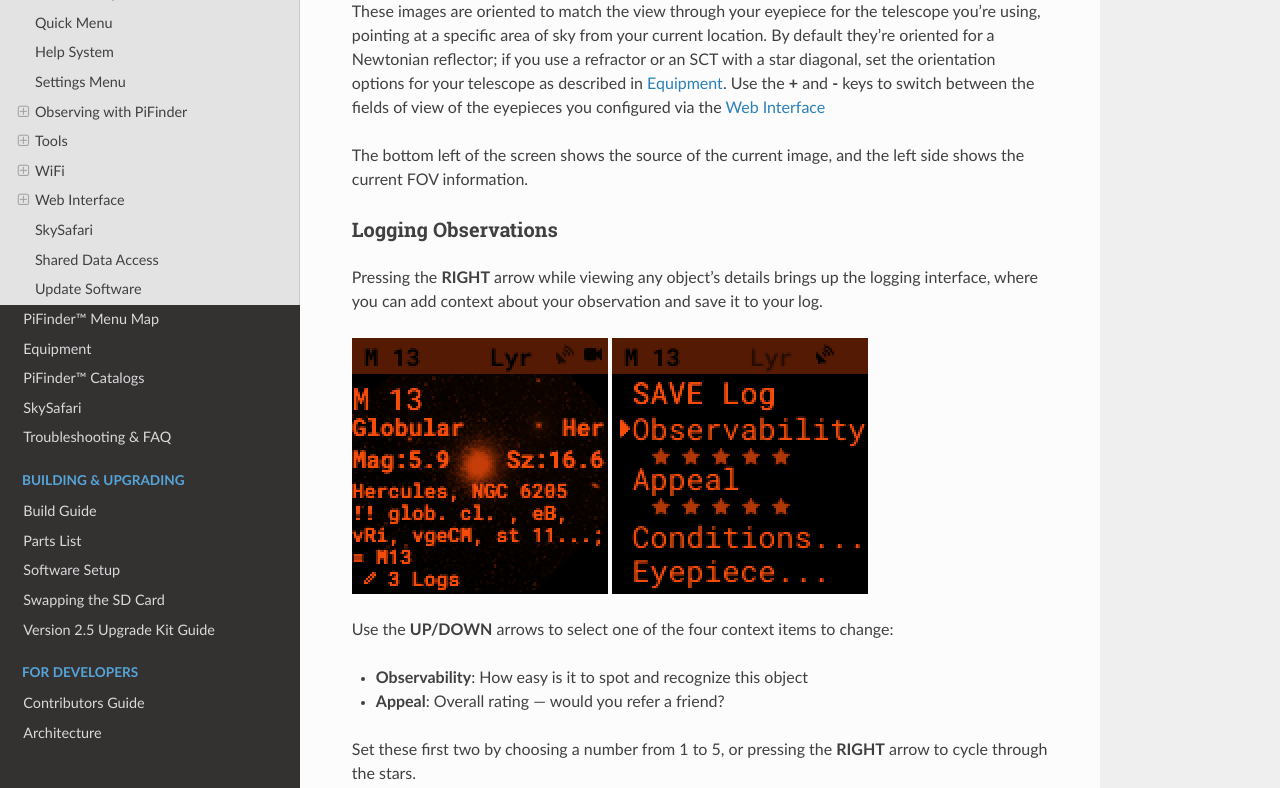
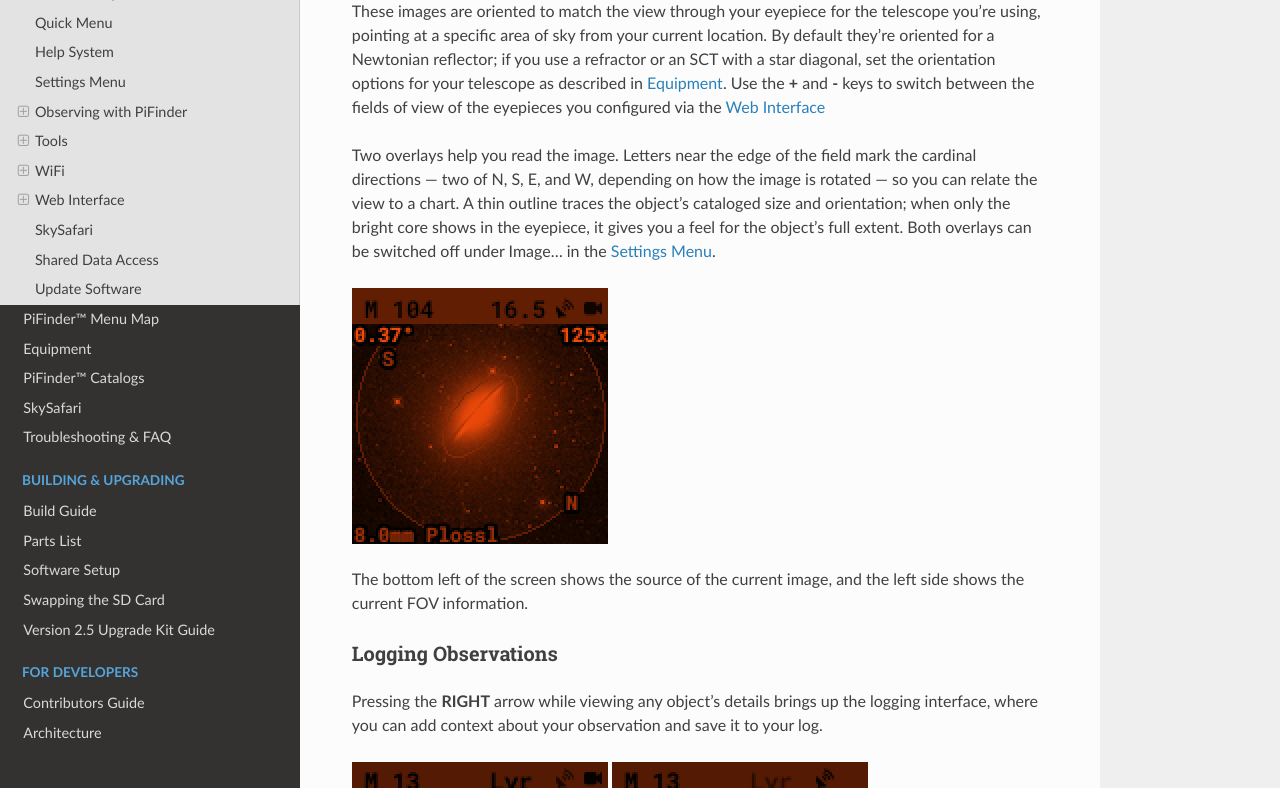
Before and after one commit to brickbots/PiFinder, a Sphinx documentation site: the page built from docs/source/user_guide.rst, in a window 1280 px wide and 900 px high, scrolled down 20704 px, cut to the strip 112-900 px from the top of the window. Built offline with Sphinx 7.4.7 and the Read the Docs theme 3.1.0, drawn with Linux system fonts in a browser that asks for light colours; some of the changed text lies outside the part shown.

Commit message:
docs: document object-image overlays and the Settings Image... menu
Describe the NSEW cardinal letters and the object-size outline in the
user guide's Object Images section (with a doc-styled M104 screenshot
captured from the fixed rendering), and add the Image... menu to the
menu map's Settings tree.

Co-Authored-By: Claude Fable 5 <noreply@anthropic.com>

```diff
--- a/docs/source/user_guide.rst
+++ b/docs/source/user_guide.rst
@@ -291,8 +291,9 @@ PiFinder menu.
 
 .. image:: images/user_guide/settings_01.png
 
-The top items collect several options under User Preferences and Chart Screen.  An ellipsis
-(...) indicates more options below.
+The top items collect several options under User Preferences, the Chart Screen, and the
+:ref:`object image <user_guide:object images>` overlays.  An ellipsis (...) indicates
+more options below.
 
 .. image:: images/user_guide/settings_02.png
 
@@ -574,6 +575,16 @@ set the orientation options for your telescope as described in :doc:`equipment`.
 **+** and **-** keys to switch between the fields of view of the eyepieces you configured
 via the :ref:`user_guide:Web Interface`
 
+Two overlays help you read the image.  Letters near the edge of the field mark the
+cardinal directions — two of N, S, E, and W, depending on how the image is rotated — so
+you can relate the view to a chart.  A thin outline traces the object's cataloged size
+and orientation; when only the bright core shows in the eyepiece, it gives you a feel
+for the object's full extent.  Both overlays can be switched off under Image... in the
+:ref:`user_guide:settings menu`.
+
+.. image:: images/user_guide/object_image_overlays_docs.png
+   :alt: Object image with cardinal-direction letters and size outline
+
 The bottom left of the screen shows the source of the current image, and the left side
 shows the current FOV information.
 
```
Also changed, not shown: docs/source/menu_map.rst (+8 -0 lines), docs/source/images/user_guide/object_image_overlays_docs.png (added).
